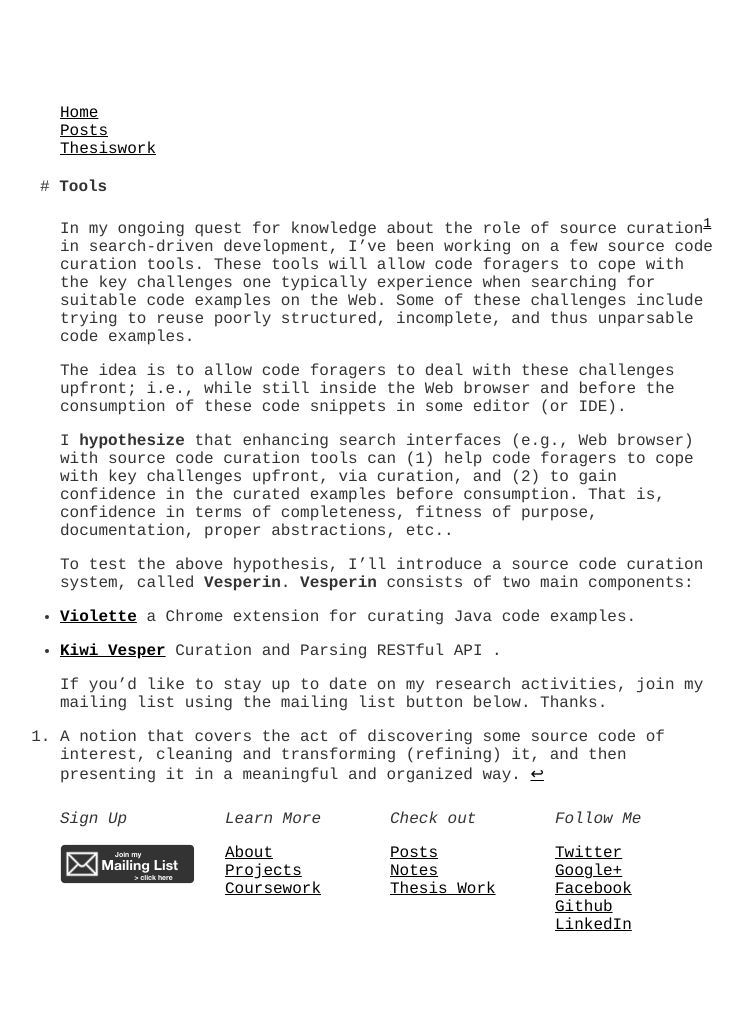
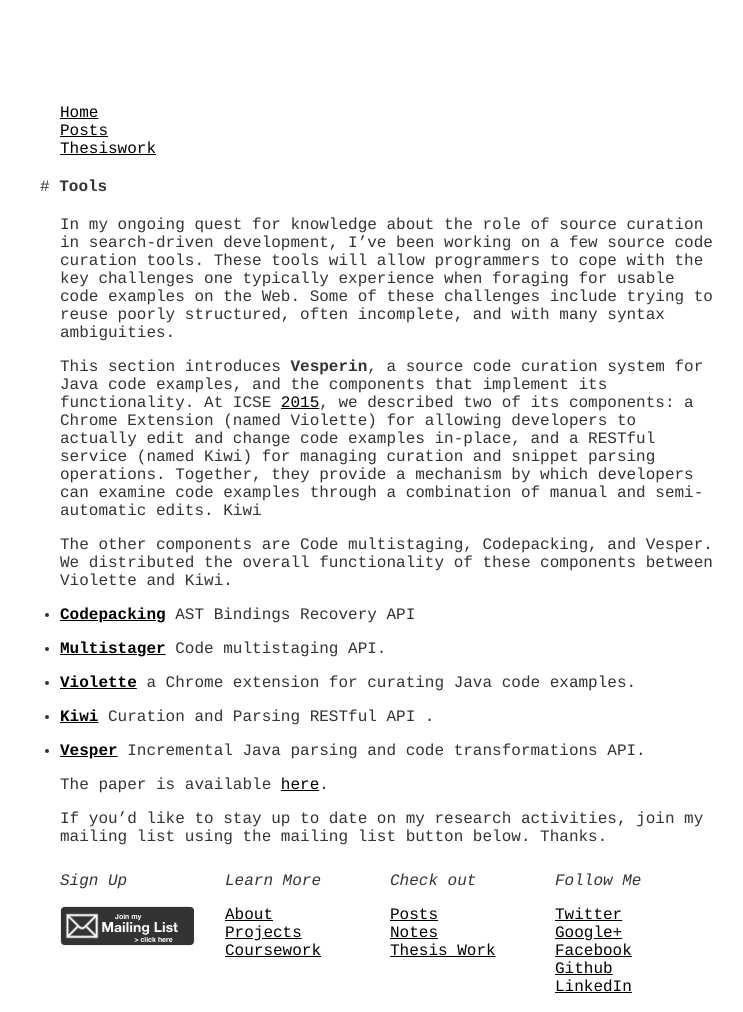
Before and after one commit to hsanchez/hsanchez.github.io, a Jekyll site: the page built from posts/thesiswork/tools/index.md, in a window 1280 px wide. Shown: the whole page, without its empty margins (250-993 px from the left). Built offline with Jekyll 4.4.1, drawn with Linux system fonts in a browser that asks for light colours; Markdown is read by kramdown in place of the engine named in the settings; before the commit the page ends 950 px from its top, so only the background shows below that.

Commit message:
rest of components

```diff
--- /dev/null
+++ b/posts/thesiswork/tools/_posts/2015-02-15-multistager.md
@@ -0,0 +1,9 @@
+---
+layout: default
+title: Multistager
+description: Code multistaging API.
+---
+
+## Multistager, {{page.description}}
+
+...
--- /dev/null
+++ b/posts/thesiswork/tools/_posts/2015-04-04-codepacking.md
@@ -0,0 +1,9 @@
+---
+layout: default
+title: Codepacking
+description: AST Bindings Recovery API
+---
+
+## Codepacking, {{page.description}}
+
+...
--- a/posts/thesiswork/tools/index.md
+++ b/posts/thesiswork/tools/index.md
@@ -3,13 +3,25 @@
 title: Tools
 ---
 
-In my ongoing quest for knowledge about the role of source curation[^1] in search-driven development, I've been working on a few source code curation tools. These tools will allow code foragers to cope with the key challenges one typically experience when searching for suitable code examples on the Web. Some of these challenges include trying to reuse poorly structured, incomplete, and thus unparsable code examples.
+In my ongoing quest for knowledge about the role of source curation in
+search-driven development, I've been working on a few source code curation
+tools. These tools will allow programmers to cope with the key challenges one
+typically experience when foraging for usable code examples on the Web. Some
+of these challenges include trying to reuse poorly structured, often
+incomplete, and with many syntax ambiguities.
 
-The idea is to allow code foragers to deal with these challenges upfront; i.e., while still inside the Web browser and before the consumption of these code snippets in some editor (or IDE).
+This section introduces **Vesperin**, a source code curation system for Java
+code examples, and the components that implement its functionality. At ICSE <a
+href="http://bit.ly/1EPzq4z" target="_blank">2015</a>, we described two of
+its components: a Chrome Extension (named Violette) for allowing developers
+to actually edit and change code examples in-place, and a RESTful service
+(named Kiwi) for managing curation and snippet parsing operations. Together,
+they provide a mechanism by which developers can examine code examples
+through a combination of manual and semi-automatic edits. Kiwi
 
-I **hypothesize** that enhancing search interfaces (e.g., Web browser) with source code curation tools can (1) help code foragers to cope with key challenges upfront, via curation, and (2) to gain confidence in the curated examples before consumption. That is, confidence in terms of completeness, fitness of purpose, documentation, proper abstractions, etc..
-
-To test the above hypothesis, I'll introduce a source code curation system, called **Vesperin**. **Vesperin** consists of two main components:
+The other components are Code multistaging, Codepacking, and Vesper. We
+distributed the overall functionality of these components between
+Violette and Kiwi.
 
 
 {% for post in site.categories.tools %}
@@ -20,6 +32,9 @@
   {% endunless %}
 {% endfor %}
 
-If you'd like to stay up to date on my research activities, join my mailing list using the mailing list button below. Thanks.
 
-[^1]: A notion that covers the act of discovering some source code of interest, cleaning and transforming (refining) it, and then presenting it in a meaningful and organized way.
+The paper is available <a href="http://bit.ly/1EPzq4z"
+target="_blank">here</a>.
+
+If you'd like to stay up to date on my research activities, join my mailing
+list using the mailing list button below. Thanks.
```
Also changed, not shown: posts/thesiswork/literature/_posts/2013-10-10-software-curating.md (+1 -0 lines), posts/thesiswork/tools/_posts/2014-06-22-vesper.md (added, +15 -0 lines), posts/thesiswork/tools/_posts/2014-07-22-kiwi.md (+1 -1 lines).
